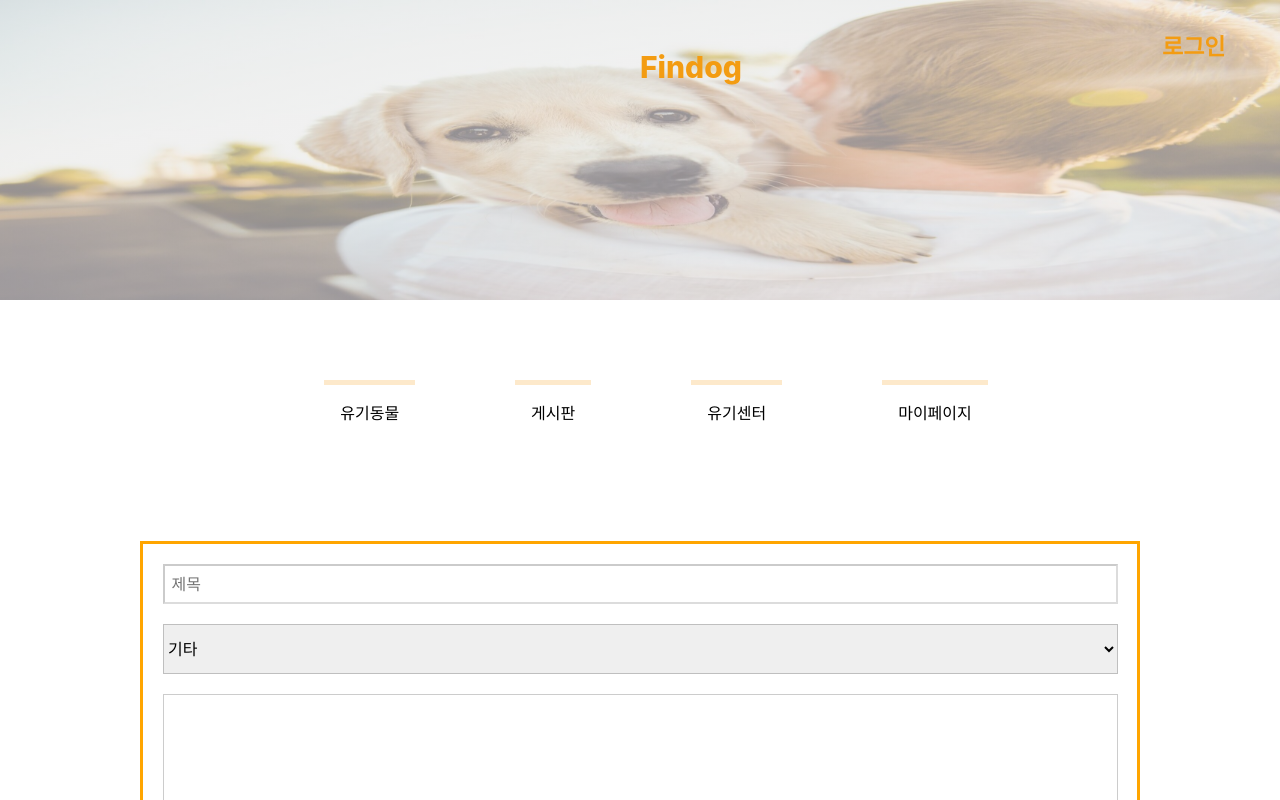
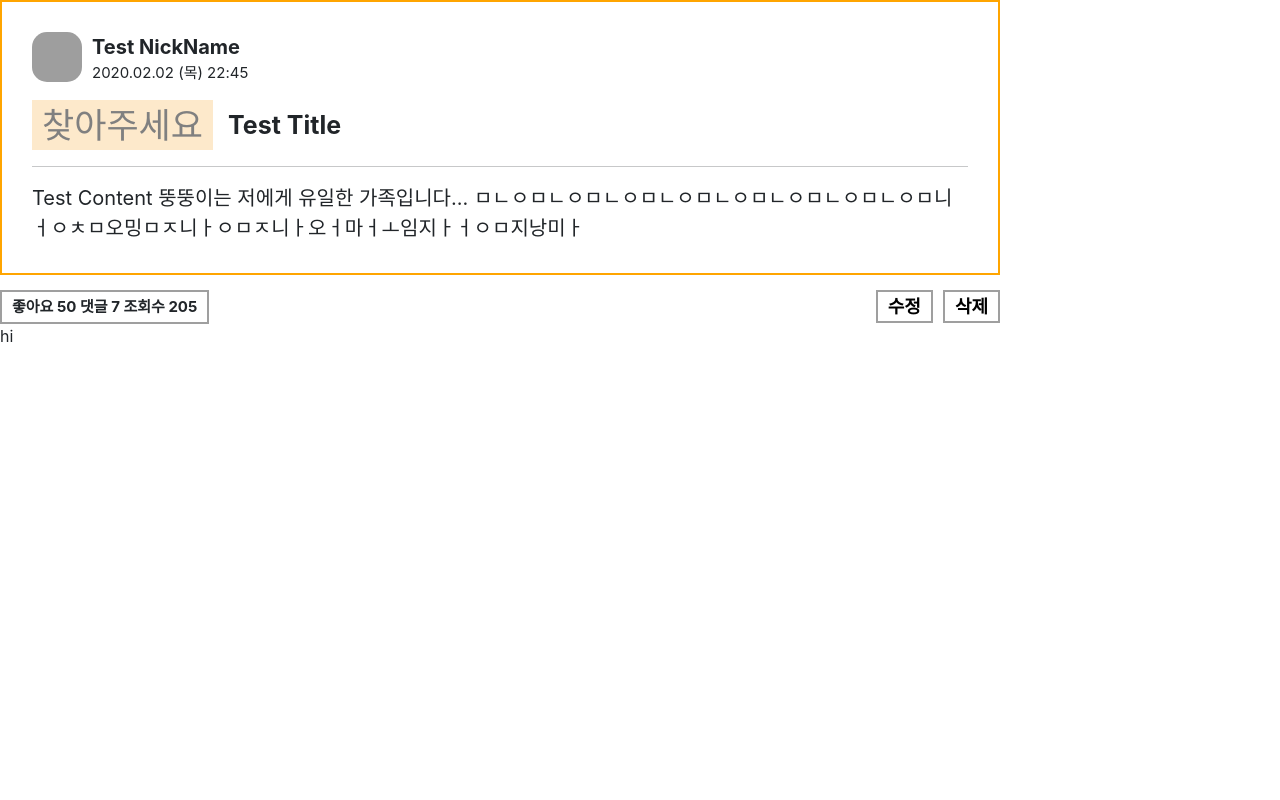
Before and after one commit to jyeonpark/Findog_Front, a React (Create React App) app: page /board/edit in a window 1280 px wide. Shown: the top 800 px of the page. Built offline with nearby package versions, Linux system fonts and the light colour scheme; grey boxes are pictures that could not be loaded.

Commit message:
feat: content API연동
예상되는 변수들로 먼저 채워놨는데 백엔드에서 추가 수정 후 연결하면 돌려볼 예정

```diff
--- a/src/App.js
+++ b/src/App.js
@@ -10,6 +10,7 @@ import { BoardEditor } from "./components/BoardEditor";
 import { Board } from "./pages/Board";
 import AbandonedAnimal from "./pages/AbandonedAnimal";
 import MyPage from "./pages/MyPage";
+import { BoardDetail } from "./pages/BoardDetail";
 
 function App() {
   const currentTab = () => {
@@ -41,6 +42,7 @@ function App() {
           <Route path="/signup" element={<SignUp />}></Route>
           <Route path="/board/edit" element={<BoardEditor />}></Route>
           <Route path="/login" element={<Login />}></Route>
+          {/* <Route path="/board/detail/*" element={<BoardDetail />}></Route> */}
         </Routes>
       </BrowserRouter>
     </div>
--- a/src/components/BoardComment.js
+++ b/src/components/BoardComment.js
@@ -1,10 +1,11 @@
-import { Fragment } from "react";
+import  React, {Fragment } from "react";
 
 export const BoardComment = () => {
-
     return (
         <Fragment>
-
+            <div>
+                hi
+            </div>
         </Fragment>
-    );
+    )
 }
--- a/src/components/BoardContent.js
+++ b/src/components/BoardContent.js
@@ -1,10 +1,181 @@
-import { Fragment } from "react";
+import React, {Fragment, useEffect, useState} from "react";
+import styled from "styled-components";
+// import axios from "axios";
+import {propTypes} from "react-bootstrap/esm/Image";
 
-export const BoardContent = () => {
+const Container = styled.div `
+    width: 1000px;
+    height: auto;
+    padding: 30px;
+    /* border-color: orange; */
+    border: 2px orange solid;
+`;
+const ProfileBox = styled.div `
+    width: max-content;
+    /* background-color: black; */
+    display: flex;
+
+`;
+const ProfileImage = styled.div `
+    margin-right: 10px;
+`;
+
+const ProfileImageShow = styled.img`
+    width: 50px;
+    height: 50px;
+    border-radius: 30%;
+    object-fit: fill;
+`;
+const ProfileInfo = styled.div `
+    width: fit-content;
+    height: fit-content;
+`;
+const ProfileName = styled.div `
+    font-size: 20px;
+    font-weight: bold;
+`;
+const ProfileDate = styled.div `
+    font-size: 15px;
+`;
+const TitleBox = styled.div `
+    display: flex;
+    margin-top: 15px;
+`;
+const Category = styled.div `
+    height: 50px;
+    padding-left: 10px;
+    padding-right: 10px;
+    text-align: center;
+    line-height: 50px;
+    font-size: 35px;
+    color: gray;
+    background-color: rgba(243,156,18, 0.22);
+`;
+const Title = styled.div `
+    height: 50px;
+    margin-left: 15px;
+    font-size: 25px;
+    font-weight: bold;
+    line-height: 50px;
+`;
+const ContentBox = styled.div `
+    font-size: 20px;
+`;
+const ExtraBox = styled.div `
+    width: 1000px;
+    margin-top: 15px;
+    display: flex;
+    justify-content: space-between;
+`;
+const ExtraInfo = styled.div `
+    border: 2px solid rgba(64,64,64,0.5);
+    padding-left: 10px;
+    padding-right: 10px;
+    font-size: 15px;
+    font-weight: bold;
+    line-height: 30px;
+`;
+const ExtraButton = styled.div `
+`;
+
+const Button = styled.button `
+    font-size: large;
+    font-weight: bold;
+    padding-left: 10px;
+    padding-right: 10px;
+    margin-left: 10px;
+    background-color: white;
+    border: 2px solid rgba(64,64,64,0.5);
+`;
+
+export const BoardContent = ({postId}) => {
+
+    // 1: "기타",
+    // 2: "찾아주세요",
+    // 3: "봤어요",
+    // 4: "도와주세요",
+
+    const [categoryText, setCategoryText] = useState("기타")
+
+
+    const [inputs, setInputs] = useState({
+        category: 2,
+        content: "Test Content 뚱뚱이는 저에게 유일한 가족입니다... ㅁㄴㅇㅁㄴㅇㅁㄴㅇㅁㄴㅇㅁㄴㅇㅁㄴㅇㅁㄴㅇㅁㄴㅇㅁ니ㅓㅇㅊㅁ오밍ㅁㅈ니ㅏㅇㅁㅈ니ㅏ오ㅓ마ㅓㅗ임지ㅏㅓㅇㅁ지낭미ㅏ",
+        hits: 205,
+        userImgUrl: [],
+        imgUrl: [],
+        likeCount: 50,
+        postCreateAt: "2020.02.02 (목) 22:45",
+        title: "Test Title",
+        userId: 0,
+        nickName: "Test NickName",
+        commentCount: 7
+    });
+
+    useEffect(() => {
+        // axios.get('http://3.39.156.161:8080/boards/${postId}')
+        // .then((e) => {setInputs({
+        //     ...inputs,
+        //     [e.target.name]:e.target.value})})
+        // .then((response) => console.log("response:", respose.isSuccess))
+        // .catch(err =>console.log("error:", err));
+
+        switch (inputs.category) {
+            case 1:
+                setCategoryText("기타");
+                break;
+            case 2:
+                setCategoryText("찾아주세요");
+                break;
+            case 3:
+                setCategoryText("봤어요");
+                break;
+            case 4:
+                setCategoryText("도와주세요");
+                break;
+            default:
+                setCategoryText("default");
+                break;
+        }
+
+    }, []);
 
     return (
         <Fragment>
+            <Container>
+                <ProfileBox>
+                    <ProfileImage>
+                        <ProfileImageShow src={require("../images/dog2.jpeg")}/>
+                    </ProfileImage>
+                    <ProfileInfo>
+                        <ProfileName>{inputs.nickName}</ProfileName>
+                        <ProfileDate>{inputs.postCreateAt}</ProfileDate>
+                    </ProfileInfo>
+                </ProfileBox>
+                <TitleBox>
+                    <Category>{categoryText}</Category>
+                    <Title>{inputs.title}</Title>
+                </TitleBox>
+                <hr/>
 
+                <ContentBox>{inputs.content}</ContentBox>
+
+            </Container>
+            <ExtraBox>
+                <ExtraInfo>좋아요 {inputs.likeCount} 댓글 {inputs.commentCount} 조회수 {inputs.hits}</ExtraInfo>
+                <ExtraButton>
+                    <Button>수정</Button>
+                    <Button>삭제</Button>
+                    </ExtraButton>
+            </ExtraBox>
         </Fragment>
     );
 }
+
+BoardContent.defaultProps = {
+    postId: 0
+}
+
+BoardContent.propTypes = {
+    postId: propTypes.number
+}
--- a/src/components/BoardEditor.js
+++ b/src/components/BoardEditor.js
@@ -17,7 +17,7 @@ export const BoardEditor = () => {
   let [showImages, setShowImages] = useState([]);
 
   const [inputs, setInputs] = useState({
-    categoy: 1,
+    category: 1,
     content: "",
     title: "",
     userId: 1,
--- a/src/index.js
+++ b/src/index.js
@@ -1,12 +1,15 @@
-import React from "react";
+import React, { Fragment } from "react";
 import ReactDOM from "react-dom";
 import "./index.css";
 import App from "./App";
 import reportWebVitals from "./reportWebVitals";
+import {BoardDetail} from "./pages/BoardDetail";
+import {Main} from "./pages/Main";
 
 ReactDOM.render(
   <React.StrictMode>
-    <App />
+    {/* <App /> */}
+    <BoardDetail />
   </React.StrictMode>,
   document.getElementById("root")
 );
--- a/src/pages/BoardDetail.js
+++ b/src/pages/BoardDetail.js
@@ -0,0 +1,20 @@
+import React, { Component, Fragment, useEffect, useState  } from "react";
+import styled from "styled-components";
+import { BoardComment } from "../components/BoardComment";
+import { BoardContent } from "../components/BoardContent";
+
+
+export const BoardDetail = () => {
+
+
+    return (
+        <Fragment>
+            <div>
+                <BoardContent />
+            </div>
+            <div>
+                <BoardComment />
+            </div>
+        </Fragment>
+    );
+}
--- a/src/pages/Main.js
+++ b/src/pages/Main.js
@@ -1,9 +1,17 @@
-import React from "react";
+import React, { Component, Fragment, useEffect, useState  } from "react";
+import styled from "styled-components";
+import { BoardComment } from "../components/BoardComment";
+import { BoardContent } from "../components/BoardContent";
 
 export const Main = () => {
     return (
-        <div>
-            Mainpage
-        </div>
+        <Fragment>
+            <div>
+                <BoardContent />
+            </div>
+            <div>
+                <BoardComment />
+            </div>
+        </Fragment>
     )
 }
```
